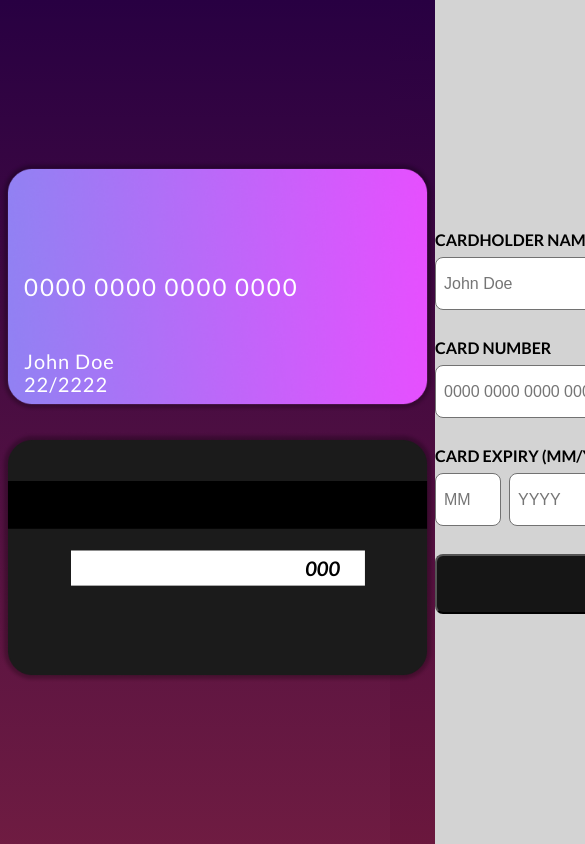
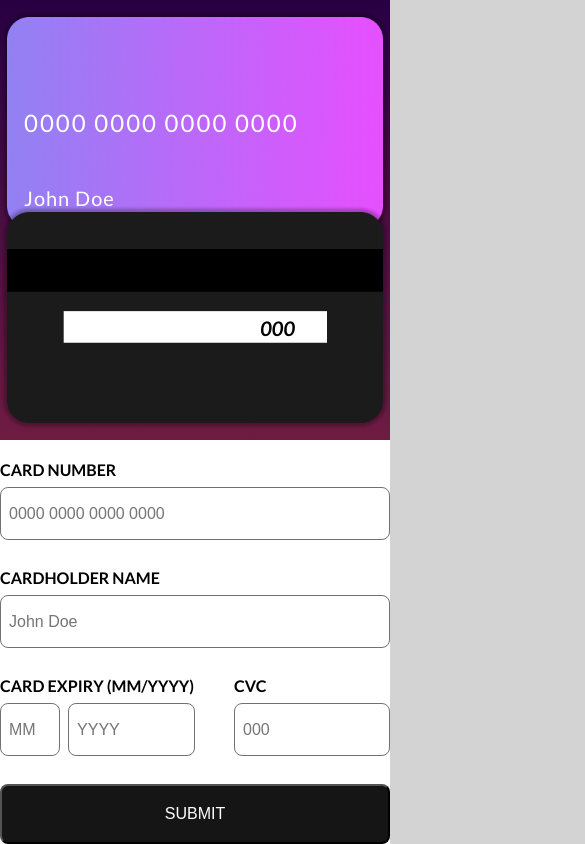
Before and after one commit to Ashard/interactive-credit-card, a plain HTML site: page index.html in a window 390 px wide. Shown: the top 844 px of the page, 585 px wide, since content can reach past the window. Drawn offline with Linux system fonts and the light colour scheme.

Commit message:
added responsiveness

```diff
--- a/index.html
+++ b/index.html
@@ -16,7 +16,6 @@
             <section class="interactive-card-section">
             <div class="card-front-and-back-container">
                  <div class="card-front-container">
-
                      <div class="card-number-container">
                          <p class="card-number" id="card-number-interactive">0000 0000 0000 0000</p>
                      </div>
@@ -40,7 +39,7 @@
 
                  <div class="card-back-container">
                      <img src="card-back.png" alt="" class="card-img">
-                     <p class="cvv">000</p>
+                     <p id="cvc-interactive" class="cvv">000</p>
                  </div>
              </div>
             </section>
@@ -48,18 +47,18 @@
             <section class="user-input-section">
                 <div class="form-container">
                     <form class="form-column">
+                        <label class="card-number-label label-text" for="card-number" class="label-text">CARD NUMBER</label>
+                        <input id="card-number" type="text" inputmode="numeric" pattern="\d{16}" title="Please enter your 16 digit card number" maxlength="16" placeholder="0000 0000 0000 0000"/>
+
                         <label for="card-holder-name" class="label-text">CARDHOLDER NAME</label>
                         <input id="card-holder-name" type="text" inputmode="text" placeholder="John Doe"/>
-
-                        <label for="card-number" class="label-text">CARD NUMBER</label>
-                        <input id="card-number" type="text" inputmode="numeric" pattern="\d{16}" title="Please enter your 16 digit card number" maxlength="16" placeholder="0000 0000 0000 0000"/>
 
                         <div class="row">
                             <div class="card-expiry-container">
                                 <label for="card-expiry" class="label-text">CARD EXPIRY (MM/YYYY)</label>
                                 <div class="card-expiry-row-container">
-                                    <input id="card-expiry-mm" class="card-expiry-mm" type="text" inputmode="numeric" pattern="[0-9][0-9]" placeholder="MM" maxlength="2"/>
-                                    <input id="card-expiry-yyyy" class="card-expiry-yyyy" type="text" inputput="numeric" pattern="[0-9][0-9][0-9][0-9]" placeholder="YYYY" maxlength="4"/>
+                                    <input id="card-expiry-mm" class="card-expiry-mm" type="text" inputmode="numeric" pattern="[0-9][0-9]" title="Please enter card expiry month" placeholder="MM" maxlength="2"/>
+                                    <input id="card-expiry-yyyy" class="card-expiry-yyyy" type="text" inputput="numeric" pattern="[0-9][0-9][0-9][0-9]" title="Please enter card expiry year"placeholder="YYYY" maxlength="4"/>
                                 </div>
                             </div>
 
--- a/interactive.js
+++ b/interactive.js
@@ -49,3 +49,10 @@ card_expiry_year_input_field.addEventListener("input", (event) => {
   );
   card_expiry_year_interactive_field.innerHTML = event.target.value;
 });
+
+//cvc
+const cvc_input_field = document.getElementById("cvc");
+cvc_input_field.addEventListener("input", (event) => {
+  const cvc_interactive = document.getElementById("cvc-interactive");
+  cvc_interactive.innerHTML = event.target.value;
+});
--- a/styles.css
+++ b/styles.css
@@ -18,10 +18,14 @@ body {
 
 .grid {
     display: grid;
-    /* grid-template-columns: 40% auto; */
     grid-template-columns: minmax(435px, 40%) auto;
+    height: 100vh;
+}
 
-    height: 100vh;
+@media screen and (max-width:900px){
+    .grid {
+        grid-template-columns: 100%;
+    }
 }
 
 .interactive-card-section {
@@ -39,6 +43,18 @@ body {
     width: fit-content;
     align-items: center;
     justify-content: flex-end;
+}
+
+@media screen and (max-width:900px) {
+    .card-back-container {
+        position: relative;
+        margin-bottom: -50px;
+        top: -50px;
+    }
+
+    .card-number-label {
+        margin-top: 20px;
+    }
 }
 
 .card-front-and-back-container {
```
